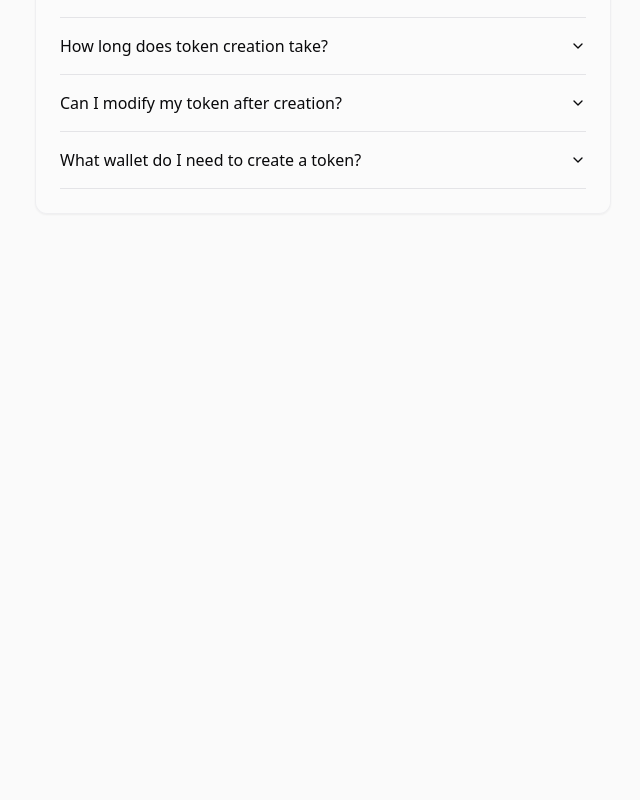
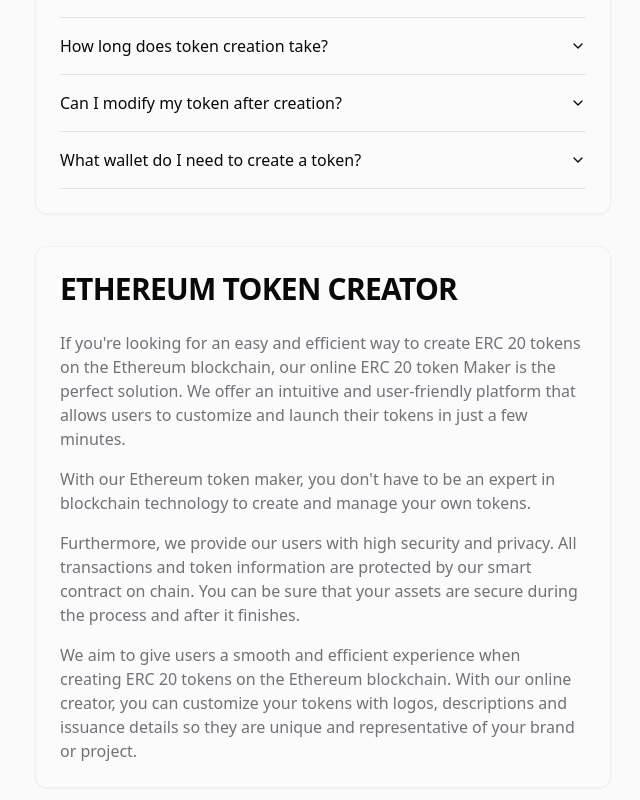
Before and after one commit to kskrishnavijetha/ethertoken-lab, a React (Vite) app: page / in a window 1280 px wide. Shown: the part 1671-2471 px from the top of the page, without its empty margins (317-957 px from the left). Before the commit the page ends 1901 px from the top, so only its background shows below. Built offline with nearby package versions, Linux system fonts and the light colour scheme.

Commit message:
Add Ethereum Token Creator description
Added a detailed description for the Ethereum Token Creator at the bottom of the page, highlighting its features, user-friendliness, security, and customization options for creating ERC 20 tokens on the Ethereum blockchain.
[skip gpt_engineer]

```diff
--- a/src/components/TokenCreator.tsx
+++ b/src/components/TokenCreator.tsx
@@ -9,6 +9,7 @@ import { TokenAdvancedOptions } from "./token/TokenAdvancedOptions";
 import { TokenInstructions } from "./token/TokenInstructions";
 import { TokenForm } from "./token/TokenForm";
 import { TokenFAQ } from "./token/TokenFAQ";
+import { TokenAbout } from "./token/TokenAbout";
 import { TokenDetails } from "./token/types";
 
 const CREATION_FEE = "0.005";
@@ -155,6 +156,8 @@ const TokenCreator = () => {
         {tokenDetails.name && <TokenPreview tokenDetails={tokenDetails} />}
 
         <TokenFAQ />
+
+        <TokenAbout />
       </div>
     </div>
   );
--- /dev/null
+++ b/src/components/token/TokenAbout.tsx
@@ -0,0 +1,23 @@
+import { Card } from "@/components/ui/card";
+
+export const TokenAbout = () => {
+  return (
+    <Card className="p-6 space-y-6 animate-fadeIn bg-card/30 border border-border/50">
+      <h2 className="text-3xl font-bold tracking-tight">ETHEREUM TOKEN CREATOR</h2>
+      <div className="space-y-4 text-left text-muted-foreground">
+        <p>
+          If you're looking for an easy and efficient way to create ERC 20 tokens on the Ethereum blockchain, our online ERC 20 token Maker is the perfect solution. We offer an intuitive and user-friendly platform that allows users to customize and launch their tokens in just a few minutes.
+        </p>
+        <p>
+          With our Ethereum token maker, you don't have to be an expert in blockchain technology to create and manage your own tokens.
+        </p>
+        <p>
+          Furthermore, we provide our users with high security and privacy. All transactions and token information are protected by our smart contract on chain. You can be sure that your assets are secure during the process and after it finishes.
+        </p>
+        <p>
+          We aim to give users a smooth and efficient experience when creating ERC 20 tokens on the Ethereum blockchain. With our online creator, you can customize your tokens with logos, descriptions and issuance details so they are unique and representative of your brand or project.
+        </p>
+      </div>
+    </Card>
+  );
+};
```
